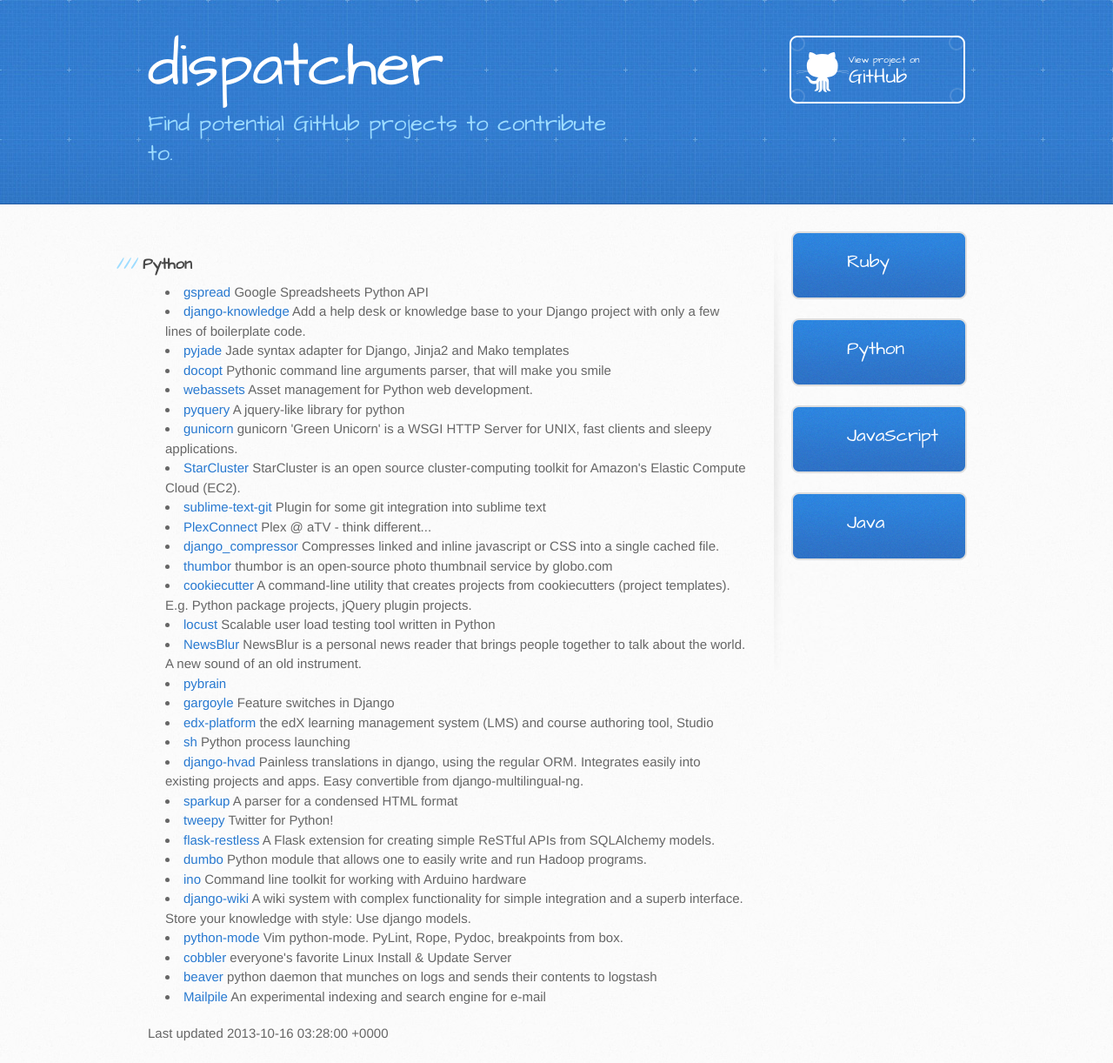
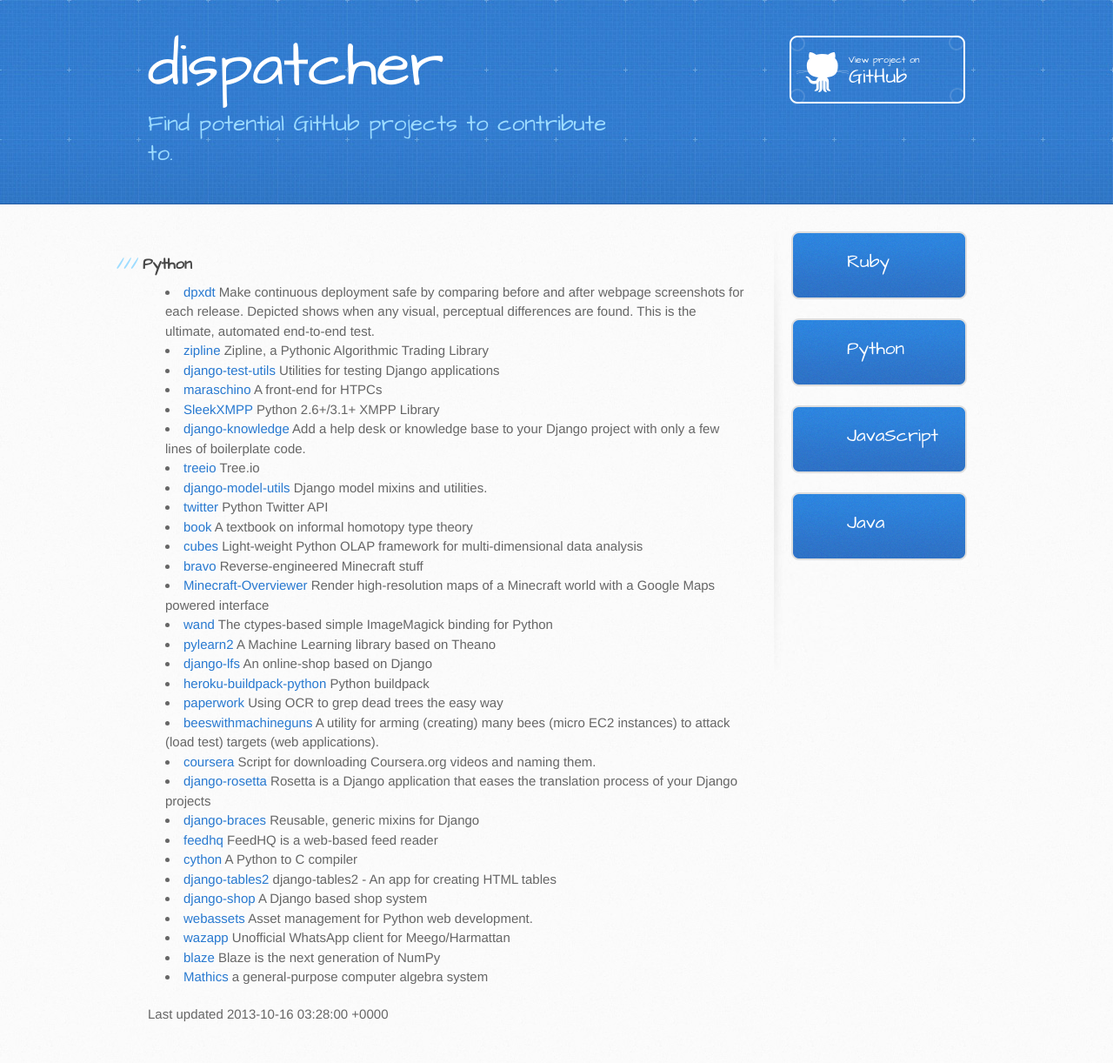
Before and after one commit to gilles-leblanc/dispatcher, a Jekyll site: the page built from python/index.html, in a window 1280 px wide. Shown: the whole page at 87% size. Built offline with Jekyll 4.4.1, drawn with Linux system fonts in a browser that asks for light colours; after the commit the page ends 1200 px from its top, so only the background shows below that.

Commit message:
Automatic GitHub page update

```diff
--- a/_includes/python_repos.html
+++ b/_includes/python_repos.html
@@ -1,30 +1,30 @@
-<li><a href='https://github.com/burnash/gspread'>gspread</a> Google Spreadsheets Python API </li>
+<li><a href='https://github.com/bslatkin/dpxdt'>dpxdt</a> Make continuous deployment safe by comparing before and after webpage screenshots for each release. Depicted shows when any visual, perceptual differences are found. This is the ultimate, automated end-to-end test. </li>
+<li><a href='https://github.com/quantopian/zipline'>zipline</a> Zipline, a Pythonic Algorithmic Trading Library </li>
+<li><a href='https://github.com/ericholscher/django-test-utils'>django-test-utils</a> Utilities for testing Django applications </li>
+<li><a href='https://github.com/mrkipling/maraschino'>maraschino</a> A front-end for HTPCs </li>
+<li><a href='https://github.com/fritzy/SleekXMPP'>SleekXMPP</a> Python 2.6+/3.1+ XMPP Library </li>
 <li><a href='https://github.com/zapier/django-knowledge'>django-knowledge</a> Add a help desk or knowledge base to your Django project with only a few lines of boilerplate code. </li>
-<li><a href='https://github.com/SyrusAkbary/pyjade'>pyjade</a> Jade syntax adapter for Django, Jinja2 and Mako templates </li>
-<li><a href='https://github.com/docopt/docopt'>docopt</a> Pythonic command line arguments parser, that will make you smile </li>
+<li><a href='https://github.com/treeio/treeio'>treeio</a> Tree.io </li>
+<li><a href='https://github.com/carljm/django-model-utils'>django-model-utils</a> Django model mixins and utilities. </li>
+<li><a href='https://github.com/sixohsix/twitter'>twitter</a> Python Twitter API </li>
+<li><a href='https://github.com/HoTT/book'>book</a> A textbook on informal homotopy type theory </li>
+<li><a href='https://github.com/Stiivi/cubes'>cubes</a> Light-weight Python OLAP framework for multi-dimensional data analysis </li>
+<li><a href='https://github.com/bravoserver/bravo'>bravo</a> Reverse-engineered Minecraft stuff </li>
+<li><a href='https://github.com/overviewer/Minecraft-Overviewer'>Minecraft-Overviewer</a> Render high-resolution maps of a Minecraft world with a Google Maps powered interface </li>
+<li><a href='https://github.com/dahlia/wand'>wand</a> The ctypes-based simple ImageMagick binding for Python </li>
+<li><a href='https://github.com/lisa-lab/pylearn2'>pylearn2</a> A Machine Learning library based on Theano </li>
+<li><a href='https://github.com/diefenbach/django-lfs'>django-lfs</a> An online-shop based on Django </li>
+<li><a href='https://github.com/heroku/heroku-buildpack-python'>heroku-buildpack-python</a> Python buildpack </li>
+<li><a href='https://github.com/jflesch/paperwork'>paperwork</a> Using OCR to grep dead trees the easy way </li>
+<li><a href='https://github.com/newsapps/beeswithmachineguns'>beeswithmachineguns</a> A utility for arming (creating) many bees (micro EC2 instances) to attack (load test) targets (web applications). </li>
+<li><a href='https://github.com/jplehmann/coursera'>coursera</a> Script for downloading Coursera.org videos and naming them. </li>
+<li><a href='https://github.com/mbi/django-rosetta'>django-rosetta</a> Rosetta is a Django application that eases the translation process of your Django projects </li>
+<li><a href='https://github.com/brack3t/django-braces'>django-braces</a> Reusable, generic mixins for Django </li>
+<li><a href='https://github.com/feedhq/feedhq'>feedhq</a> FeedHQ is a web-based feed reader </li>
+<li><a href='https://github.com/cython/cython'>cython</a> A Python to C compiler </li>
+<li><a href='https://github.com/bradleyayers/django-tables2'>django-tables2</a> django-tables2 - An app for creating HTML tables </li>
+<li><a href='https://github.com/divio/django-shop'>django-shop</a> A Django based shop system </li>
 <li><a href='https://github.com/miracle2k/webassets'>webassets</a> Asset management for Python web development. </li>
-<li><a href='https://github.com/gawel/pyquery'>pyquery</a> A jquery-like library for python </li>
-<li><a href='https://github.com/benoitc/gunicorn'>gunicorn</a> gunicorn 'Green Unicorn' is a WSGI HTTP Server for UNIX, fast clients and sleepy applications. </li>
-<li><a href='https://github.com/jtriley/StarCluster'>StarCluster</a> StarCluster is an open source cluster-computing toolkit for Amazon's Elastic Compute Cloud (EC2). </li>
-<li><a href='https://github.com/kemayo/sublime-text-git'>sublime-text-git</a> Plugin for some git integration into sublime text </li>
-<li><a href='https://github.com/iBaa/PlexConnect'>PlexConnect</a> Plex @ aTV - think different... </li>
-<li><a href='https://github.com/jezdez/django_compressor'>django_compressor</a> Compresses linked and inline javascript or CSS into a single cached file. </li>
-<li><a href='https://github.com/globocom/thumbor'>thumbor</a> thumbor is an open-source photo thumbnail service by globo.com </li>
-<li><a href='https://github.com/audreyr/cookiecutter'>cookiecutter</a> A command-line utility that creates projects from cookiecutters (project templates). E.g. Python package projects, jQuery plugin projects. </li>
-<li><a href='https://github.com/locustio/locust'>locust</a> Scalable user load testing tool written in Python </li>
-<li><a href='https://github.com/samuelclay/NewsBlur'>NewsBlur</a> NewsBlur is a personal news reader that brings people together to talk about the world. A new sound of an old instrument. </li>
-<li><a href='https://github.com/pybrain/pybrain'>pybrain</a>  </li>
-<li><a href='https://github.com/disqus/gargoyle'>gargoyle</a> Feature switches in Django </li>
-<li><a href='https://github.com/edx/edx-platform'>edx-platform</a> the edX learning management system (LMS) and course authoring tool, Studio </li>
-<li><a href='https://github.com/amoffat/sh'>sh</a> Python process launching </li>
-<li><a href='https://github.com/KristianOellegaard/django-hvad'>django-hvad</a> Painless translations in django, using the regular ORM. Integrates easily into existing projects and apps. Easy convertible from django-multilingual-ng. </li>
-<li><a href='https://github.com/rstacruz/sparkup'>sparkup</a> A parser for a condensed HTML format </li>
-<li><a href='https://github.com/tweepy/tweepy'>tweepy</a> Twitter for Python! </li>
-<li><a href='https://github.com/jfinkels/flask-restless'>flask-restless</a> A Flask extension for creating simple ReSTful APIs from SQLAlchemy models. </li>
-<li><a href='https://github.com/klbostee/dumbo'>dumbo</a> Python module that allows one to easily write and run Hadoop programs. </li>
-<li><a href='https://github.com/amperka/ino'>ino</a> Command line toolkit for working with Arduino hardware </li>
-<li><a href='https://github.com/benjaoming/django-wiki'>django-wiki</a> A wiki system with complex functionality for simple integration and a superb interface. Store your knowledge with style: Use django models. </li>
-<li><a href='https://github.com/klen/python-mode'>python-mode</a> Vim python-mode. PyLint, Rope, Pydoc, breakpoints from box. </li>
-<li><a href='https://github.com/cobbler/cobbler'>cobbler</a> everyone's favorite Linux Install & Update Server </li>
-<li><a href='https://github.com/josegonzalez/beaver'>beaver</a> python daemon that munches on logs and sends their contents to logstash </li>
-<li><a href='https://github.com/pagekite/Mailpile'>Mailpile</a> An experimental indexing and search engine for e-mail </li>
+<li><a href='https://github.com/tgalal/wazapp'>wazapp</a> Unofficial WhatsApp client for Meego/Harmattan </li>
+<li><a href='https://github.com/ContinuumIO/blaze'>blaze</a> Blaze is the next generation of NumPy </li>
+<li><a href='https://github.com/poeschko/Mathics'>Mathics</a> a general-purpose computer algebra system </li>
--- a/index.html
+++ b/index.html
@@ -22,7 +22,7 @@
     <h3>
       <a name="help-us" class="anchor" href="#help-us"><span class="octicon octicon-link"></span></a>Help us</h3>
 
-    <p>If you came here looking to contribute to a project, also consider contributing to dispatcher. Feel free to fork and submit pull requests, submit issues and suggestions on how dispatcher's current results could be improved.</p>
+    <p>If you came here looking to contribute to a project, consider contributing to dispatcher. Feel free to fork and submit pull requests and submit issues and suggestions on how dispatcher's current results could be improved.</p>
     </section>
 
     {% include aside_menu.html %}
```
Also changed, not shown: _includes/java_repos.html (+27 -22 lines), _includes/javascript_repos.html (+27 -22 lines), _includes/ruby_repos.html (+28 -23 lines).
